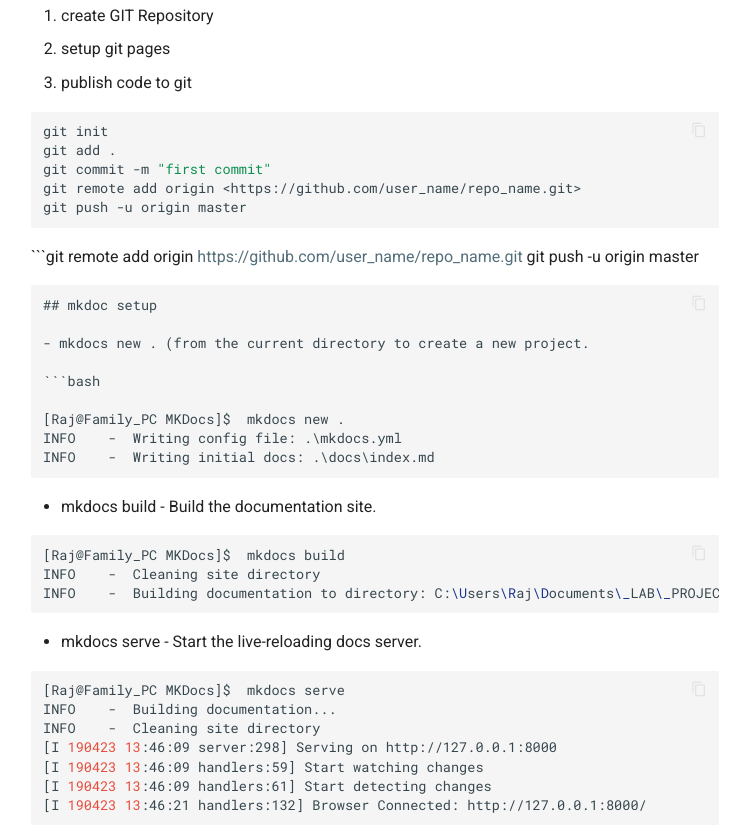
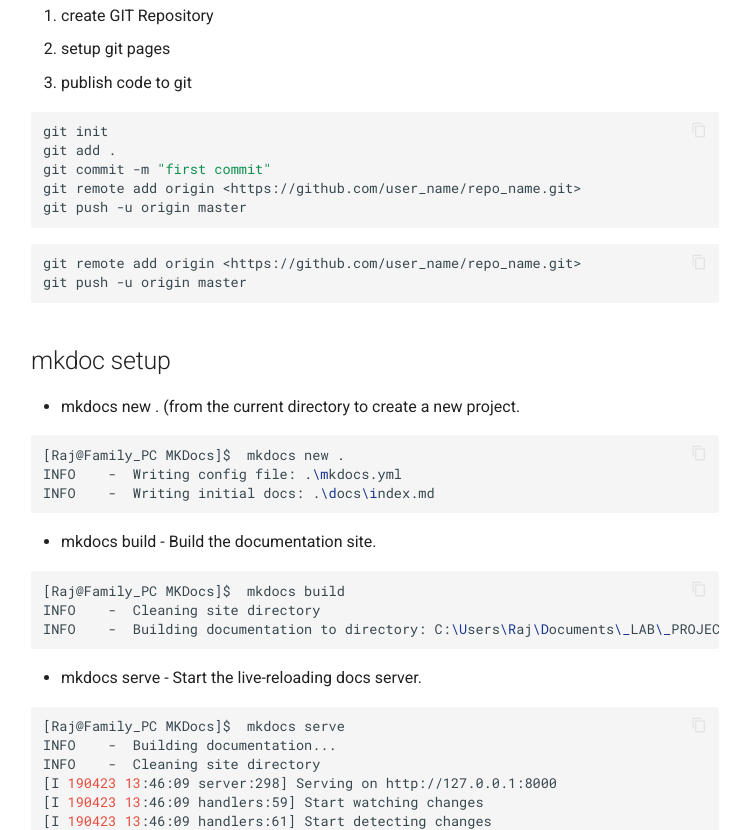
Before and after one commit to bissessr/mkdocs, a plain HTML site: page index.html in a window 1280 px wide. Shown: the part 555-1385 px from the top of the page, without its empty margins (265-1015 px from the left). Drawn offline with Linux system fonts and the light colour scheme; no server answers.

Commit message:
Deployed c7297fe with MkDocs version: 1.0.4

````diff
--- a/index.html
+++ b/index.html
@@ -311,6 +311,13 @@
 </li>
 
         <li class="md-nav__item">
+  <a href="#mkdoc-setup" title="mkdoc setup" class="md-nav__link">
+    mkdoc setup
+  </a>
+
+</li>
+
+        <li class="md-nav__item">
   <a href="#more-info" title="More info" class="md-nav__link">
     More info
   </a>
@@ -377,6 +384,13 @@
 </li>
 
         <li class="md-nav__item">
+  <a href="#mkdoc-setup" title="mkdoc setup" class="md-nav__link">
+    mkdoc setup
+  </a>
+
+</li>
+
+        <li class="md-nav__item">
   <a href="#more-info" title="More info" class="md-nav__link">
     More info
   </a>
@@ -435,17 +449,18 @@ git push -u origin master
 </pre></div>
 
 
-<p>```git remote add origin <a href="https://github.com/user_name/repo_name.git">https://github.com/user_name/repo_name.git</a>
-git push -u origin master</p>
-<div class="codehilite"><pre><span></span>## mkdoc setup
+<div class="codehilite"><pre><span></span>git remote add origin &lt;https://github.com/user_name/repo_name.git&gt;
+git push -u origin master
+</pre></div>
 
-- mkdocs new . (from the current directory to create a new project.
 
-```bash
-
-[Raj@Family_PC MKDocs]$  mkdocs new .
-INFO    -  Writing config file: .\mkdocs.yml
-INFO    -  Writing initial docs: .\docs\index.md
+<h2 id="mkdoc-setup">mkdoc setup<a class="headerlink" href="#mkdoc-setup" title="Permanent link">&para;</a></h2>
+<ul>
+<li>mkdocs new . (from the current directory to create a new project.</li>
+</ul>
+<div class="codehilite"><pre><span></span><span class="o">[</span>Raj@Family_PC MKDocs<span class="o">]</span>$  mkdocs new .
+INFO    -  Writing config file: .<span class="se">\m</span>kdocs.yml
+INFO    -  Writing initial docs: .<span class="se">\d</span>ocs<span class="se">\i</span>ndex.md
 </pre></div>
 
 
````
Also changed, not shown: search/search_index.json (+1 -1 lines), 1 other file.
